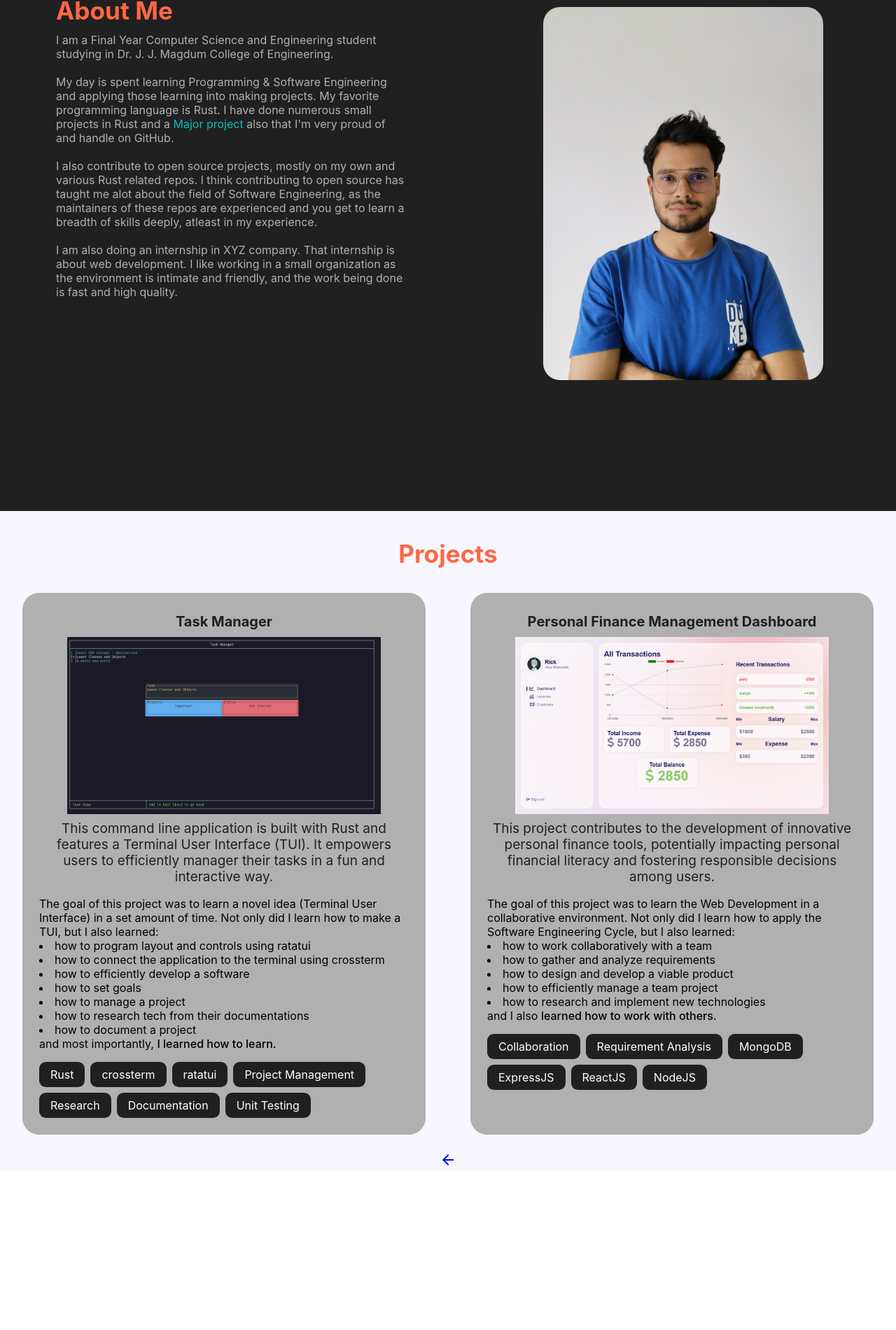
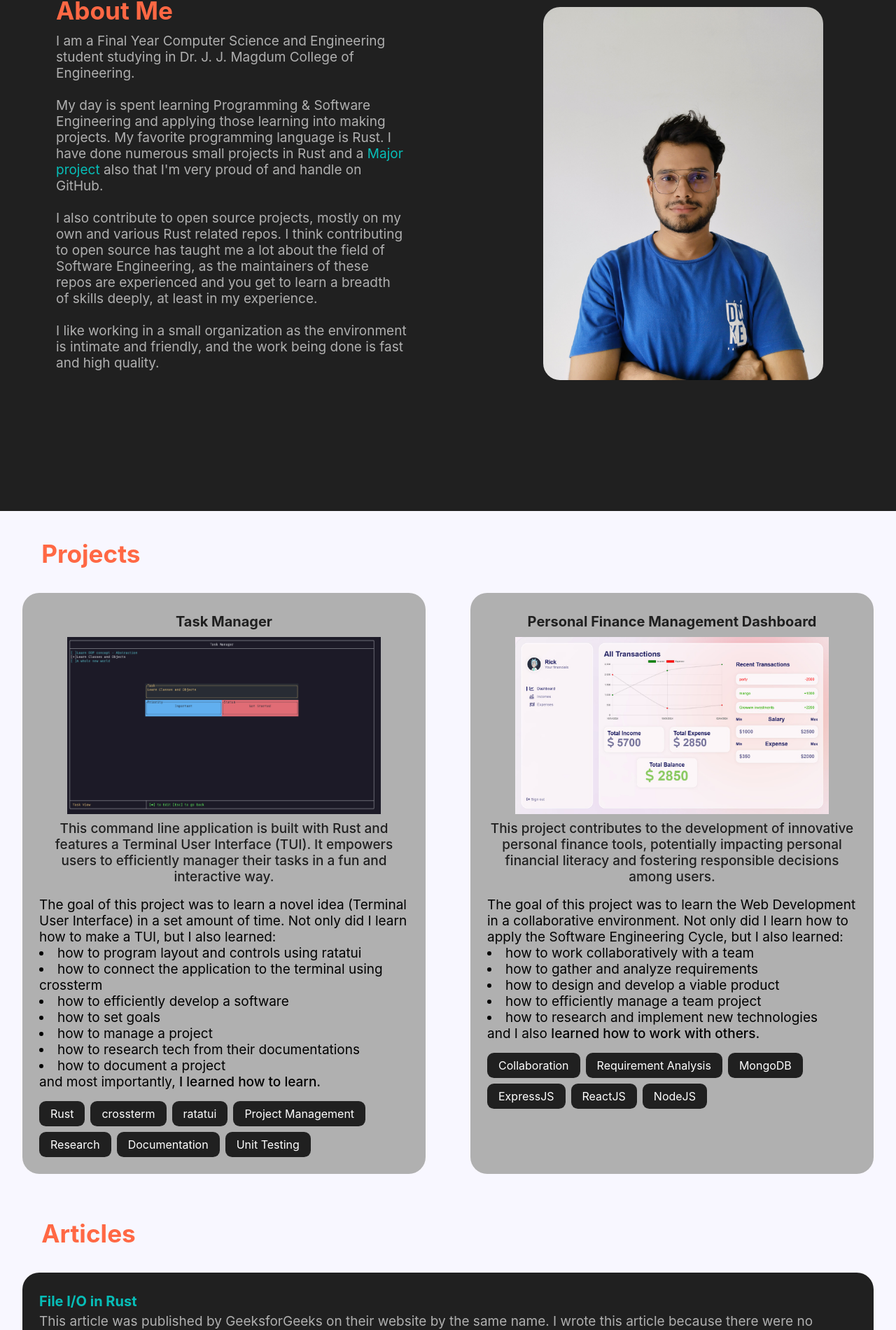
Before and after one commit to abdulshaikh55/portfolio-app, a React (Create React App) app: page / in a window 1280 px wide. Shown: the part 870-2770 px from the top of the page at 70% size. Before the commit the page ends 2543 px from the top, so only its background shows below. Built offline with nearby package versions, Linux system fonts and the light colour scheme.

Commit message:
add media | first iteration ready

```diff
--- a/src/App.js
+++ b/src/App.js
@@ -5,6 +5,7 @@ import Main from './Components/Main';
 import About from './Components/About';
 import Contact from './Components/Contact';
 import Projects from './Components/Projects';
+import Articles from './Components/Articles';
 
 function App() {
   return (
@@ -13,6 +14,7 @@ function App() {
       <Main />
       <About />
       <Projects />
+      <Articles />
       <Contact />
     </div>
   );
--- a/src/Components/About.js
+++ b/src/Components/About.js
@@ -24,12 +24,11 @@ export default function About() {
             <br />
             <br /> I also contribute to open source projects, mostly on my own
             and various Rust related repos. I think contributing to open source
-            has taught me alot about the field of Software Engineering, as the
+            has taught me a lot about the field of Software Engineering, as the
             maintainers of these repos are experienced and you get to learn a
-            breadth of skills deeply, atleast in my experience.
+            breadth of skills deeply, at least in my experience.
             <br />
-            <br /> I am also doing an internship in XYZ company. That internship
-            is about web development. I like working in a small organization as the environment is intimate and friendly, and the work being done is fast and high quality.
+            <br />I like working in a small organization as the environment is intimate and friendly, and the work being done is fast and high quality.
           </p>
         </section>
         <section className="image">
--- a/src/Components/Articles.js
+++ b/src/Components/Articles.js
@@ -1 +1,17 @@
 import React from "react";
+import './styles/Articles.scss'
+
+export default function Articles() {
+  return (
+    <div className="articles" id="articles">
+      <div className="article-header">
+        <h2>Articles</h2>
+      </div>
+
+      <section className="article">
+        <h3><a href="https://www.geeksforgeeks.org/file-i-o-in-rust/">File I/O in Rust</a></h3>
+        <p className="info">This article was published by GeeksforGeeks on their website by the same name. I wrote this article because there were no resources related to Rust file input/output except for the official Rust documentation. </p>
+      </section>
+    </div>
+  )
+}
--- a/src/Components/styles/Articles.scss
+++ b/src/Components/styles/Articles.scss
@@ -0,0 +1,124 @@
+@import './variables';
+
+.articles {
+    background-color: $bg-color;
+}
+
+.article-header {
+    text-align: left;
+
+    h2 {
+        margin-left: 3rem;
+        color: $other-color;
+        font-size: $h2-font;
+        padding: 0.7rem;
+        padding-top: 2.5rem;
+    }
+
+    @media (max-width: 1200px) {
+        h2 {
+            font-size: 1.8rem;
+            padding-top: 2rem;
+        }
+    }
+
+    @media (max-width: 992px) {
+        h2 {
+            font-size: 1.5rem;
+            padding-top: 1.5rem;
+        }
+    }
+
+    @media (max-width: 768px) {
+        h2 {
+            font-size: 1.2rem;
+            padding-top: 1rem;
+        }
+    }
+
+    @media (max-width: 576px) {
+        h2 {
+            font-size: 1rem;
+            padding-top: 0.5rem;
+        }
+    }
+}
+
+.article {
+    position: relative;
+    text-align: left;
+    padding: 1.5rem;
+    margin: 1.5rem 2rem;
+    border-radius: 1.5rem;
+    background-color: $primary-color;
+
+    h3 {
+        font-size: 20px;
+        margin-top: 5px;
+        margin-bottom: 5px;
+    }
+
+    @media (max-width: 1200px) {
+        h3 {
+            font-size: 18px;
+        }
+    }
+
+    @media (max-width: 992px) {
+        h3 {
+            font-size: 16px;
+        }
+    }
+
+    @media (max-width: 768px) {
+        h3 {
+            font-size: 14px;
+        }
+    }
+
+    @media (max-width: 576px) {
+        h3 {
+            font-size: 12px;
+        }
+    }
+
+    a {
+        text-decoration: none;
+        color: $link-color;
+
+        &:hover {
+            color: $other-color;
+        }
+    }
+
+    .info {
+        color: $secondary-color;
+        margin-bottom: 1rem;
+        text-align: left;
+        font-size: $p-font;
+
+        span {
+            font-weight: 500;
+        }
+    }
+
+    @media (max-width: 1200px) {
+        padding: 1.2rem;
+        margin: 1.2rem;
+    }
+
+    @media (max-width: 992px) {
+        padding: 1rem;
+        margin: 1rem;
+    }
+
+    @media (max-width: 768px) {
+        padding: 0.8rem;
+        margin: 0.8rem;
+    }
+
+    @media (max-width: 576px) {
+        padding: 0.5rem;
+        margin: 0.5rem;
+    }
+}
--- a/src/Components/styles/Contact.scss
+++ b/src/Components/styles/Contact.scss
@@ -1,26 +1,12 @@
 @import 'variables';
 
 .contact {
-    width: 100%;
-    height: 100%;
+    margin: 0;
+    padding: 0;
+    height: 45px;
     background-color: $bg-color;
 }
 
-
-h1 {
-    color: rgb(82, 76, 76);
+.arrow {
+    color: $primary-color;
 }
-
-.message {
-    padding-bottom: 10rem;
-}
-
-@media (max-width: 550px) {
-    .inputs {
-        width: 80%;
-
-        input {
-            padding: 15px;
-        }
-    }
-}
--- a/src/Components/styles/Header.scss
+++ b/src/Components/styles/Header.scss
@@ -123,8 +123,27 @@ ul {
             margin-left: .450rem;
         }
     }
+}
 
-    @media(max-width: 350px) {
+@media (max-width: 600px) {
+    .header {
+        font-size: 1rem;
+    }
+
+    ul {
+        margin: 0 1rem;
+    }
+
+    li {
+        margin: 1rem;
+    }
+
+    .changer {
+        margin: 1rem;
+    }
+}
+
+@media (max-width: 350px) {
     ul {
         margin: 0 auto;
         align-items: center;
@@ -135,7 +154,7 @@ ul {
             margin-block: 2rem;
 
             a {
-                    font-size: 20px;
+                font-size: 18px;
                 color: black;
                 font-weight: bold;
             }
@@ -149,4 +168,3 @@ ul {
         }
     }
 }
-}
--- a/src/Components/styles/Main.scss
+++ b/src/Components/styles/Main.scss
@@ -160,28 +160,28 @@
         line-height: 30px;
 
         p {
-            font-size: 14px;
+            font-size: 18px;
         }
 
         h1 {
-            font-size: 30px;
+            font-size: 40px;
         }
     }
 
     .buttons button {
-        padding: 8px 20px;
+        padding: 10px 30px;
     }
 
     .icons {
         margin-right: 1rem;
 
         .icon {
-            font-size: 25px;
+            font-size: 30px;
         }
     }
 }
 
-@media (max-width: 600px) {
+@media (max-width: 992px) {
     .main-content {
         margin-left: 0;
     }
@@ -198,12 +198,11 @@
 
     .text {
         h1 {
-            font-size: 23px;
+            font-size: 35px;
         }
 
         p {
-            color: #000;
-            font-size: 11px;
+            font-size: 16px;
         }
     }
 
@@ -215,3 +214,71 @@
         }
     }
 }
+
+@media (max-width: 768px) {
+    .main-content {
+        margin-left: 0;
+    }
+
+    .main-container {
+        text-align: center;
+        flex-direction: column-reverse;
+        justify-content: center;
+    }
+
+    .main-img img {
+        width: 200px;
+    }
+
+    .text {
+        h1 {
+            font-size: 30px;
+        }
+
+        p {
+            font-size: 14px;
+        }
+    }
+
+    .icons {
+        margin-left: 1.5rem;
+
+        .icon {
+            color: rgb(102, 51, 153);
+        }
+    }
+}
+
+@media (max-width: 576px) {
+    .main-content {
+        margin-left: 0;
+    }
+
+    .main-container {
+        text-align: center;
+        flex-direction: column-reverse;
+        justify-content: center;
+    }
+
+    .main-img img {
+        width: 150px;
+    }
+
+    .text {
+        h1 {
+            font-size: 25px;
+        }
+
+        p {
+            font-size: 12px;
+        }
+    }
+
+    .icons {
+        margin-left: 1.5rem;
+
+        .icon {
+            color: rgb(102, 51, 153);
+        }
+    }
+}
--- a/src/Components/styles/Projects.scss
+++ b/src/Components/styles/Projects.scss
@@ -6,11 +6,34 @@
 }
 
 .project-header {
+    text-align: left;
+
     h2 {
+        margin-left: 3rem;
         color: $other-color;
         font-size: $h2-font;
         padding: 0.7rem;
         padding-top: 2.5rem;
+
+        @media (max-width: 1200px) {
+            font-size: 1.8rem;
+            padding-top: 2rem;
+        }
+
+        @media (max-width: 992px) {
+            font-size: 1.5rem;
+            padding-top: 1.5rem;
+        }
+
+        @media (max-width: 768px) {
+            font-size: 1.2rem;
+            padding-top: 1rem;
+        }
+
+        @media (max-width: 576px) {
+            font-size: 1rem;
+            padding-top: 0.5rem;
+        }
     }
 }
 
@@ -30,17 +53,66 @@
             font-size: 20px;
             margin: 5px;
             color: $primary-color;
+
+            @media (max-width: 1200px) {
+                font-size: 18px;
+            }
+
+            @media (max-width: 992px) {
+                font-size: 16px;
+            }
+
+            @media (max-width: 768px) {
+                font-size: 14px;
+            }
+
+            @media (max-width: 576px) {
+                font-size: 12px;
+            }
         }
 
         img {
             width: 85%;
-            margin: 5px
+            margin: 5px;
+
+            @media (max-width: 1200px) {
+                width: 80%;
+            }
+
+            @media (max-width: 992px) {
+                width: 75%;
+            }
+
+            @media (max-width: 768px) {
+                width: 70%;
+            }
+
+            @media (max-width: 576px) {
+                width: 65%;
+            }
         }
 
         .description {
-            font-size: 19px;
+            font-size: $p-font;
+            font-weight: 500;
             margin-bottom: 1.1rem;
             color: $primary-color;
+
+            @media (max-width: 1200px) {
+                font-size: 17px;
+            }
+
+            @media (max-width: 992px) {
+                font-size: 15px;
+            }
+
+            @media (max-width: 768px) {
+                font-size: 13px;
+            }
+
+            @media (max-width: 576px) {
+                font-size: 11px;
+            }
         }
 
         ul {
@@ -57,6 +129,22 @@
                 padding: 0.5rem 1rem;
                 border-radius: 0.6rem;
                 margin: 0;
+
+                @media (max-width: 1200px) {
+                    padding: 0.4rem 0.8rem;
+                }
+
+                @media (max-width: 992px) {
+                    padding: 0.3rem 0.6rem;
+                }
+
+                @media (max-width: 768px) {
+                    padding: 0.2rem 0.4rem;
+                }
+
+                @media (max-width: 576px) {
+                    padding: 0.1rem 0.2rem;
+                }
             }
         }
 
@@ -68,6 +156,22 @@
             span {
                 font-weight: 500;
             }
+
+            @media (max-width: 1200px) {
+                font-size: 17px;
+            }
+
+            @media (max-width: 992px) {
+                font-size: 15px;
+            }
+
+            @media (max-width: 768px) {
+                font-size: 13px;
+            }
+
+            @media (max-width: 576px) {
+                font-size: 11px;
+            }
         }
 
     }
--- a/src/Components/styles/_variables.scss
+++ b/src/Components/styles/_variables.scss
@@ -4,5 +4,6 @@ $other-color : #FF6844;
 $bg-color : #F8F7FF;
 $h2-font : 2.2rem;
 $big-font : 4.5rem;
-$p-font : 1.0rem;
+$p-font : 19px;
+$p2-font: 16px;
 $link-color : #07BEB8;
```
Lines whose indentation alone changed are shown as unchanged.
